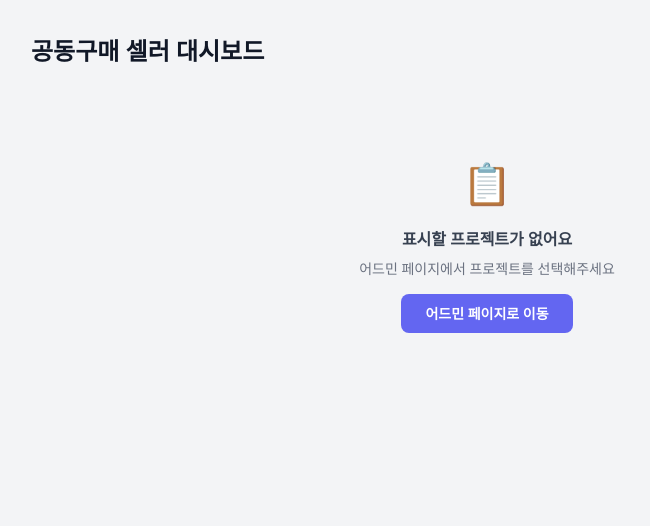
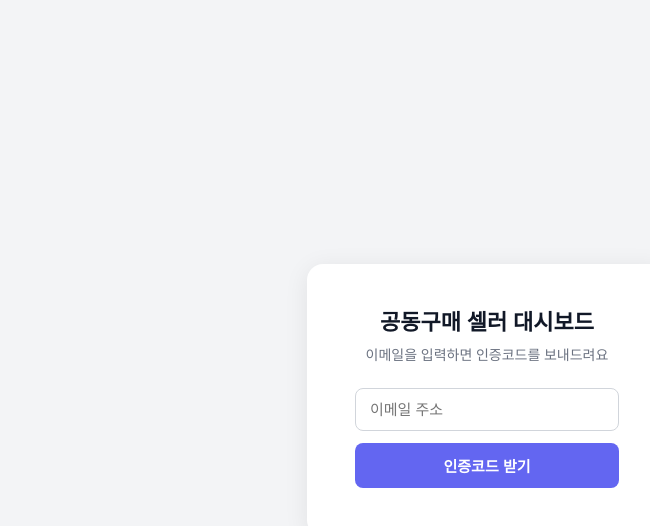
Before and after one commit to sihyunkim-netizen/seller-dashboard, a React (Vite) app: page / in a window 1280 px wide. Shown: the top 526 px of the page, without its empty margins (153-803 px from the left). Built offline with nearby package versions, Linux system fonts and the light colour scheme.

Commit message:
feat: add Supabase auth - Google OAuth for admin, OTP for sellers

```diff
--- a/src/App.tsx
+++ b/src/App.tsx
@@ -10,7 +10,6 @@ import {
   YAxis,
   CartesianGrid,
   Tooltip,
-  Legend,
   ResponsiveContainer,
 } from 'recharts'
 import './App.css'
@@ -92,7 +91,7 @@ type GlobalStats = {
 }
 
 function MainTab({ data, hideExtras }: { data: DashboardData; hideExtras?: boolean }) {
-  const { kpi, options, links, daily, hourly } = data
+  const { kpi, links, daily, hourly } = data
   const [stats, setStats] = useState<GlobalStats | null>(null)
 
   useEffect(() => {
@@ -158,20 +157,7 @@ function MainTab({ data, hideExtras }: { data: DashboardData; hideExtras?: boole
     actionMessages.push(`마감 임박 콘텐츠로 한정된 혜택임을 강조해보세요!`)
   }
 
-  // 첫날 예약이 전체의 70% 이상
-  if (kpi.총예약건수 > 0 && firstDayCount / kpi.총예약건수 >= 0.7) {
-    actionMessages.push(`첫날 예약이 전체의 70%를 차지하고 있어요. 오픈 효과 이후 추가 콘텐츠로 재점화가 필요한 시점이에요`)
-  }
 
-  // 취소율 평균 비교
-  if (stats?.avg취소율 != null) {
-    const diff = parseFloat((kpi.취소율 - stats.avg취소율).toFixed(1))
-    if (diff < 0) {
-      actionMessages.push(`평균치에 비해 ${Math.abs(diff)}%p 낮아요. 현재 전략을 유지하세요!`)
-    } else if (diff > 0) {
-      actionMessages.push(`평균치에 비해 ${diff}%p 높아요. 추가 콘텐츠 발행으로 새로운 예약을 받아보세요.`)
-    }
-  }
 
   // 첫날 예약 평균 비교
   if (stats?.avg첫날예약건수 != null && firstDayCount > stats.avg첫날예약건수) {
--- /dev/null
+++ b/src/components/AdminAuth.tsx
@@ -0,0 +1,77 @@
+import { useEffect, useState } from 'react'
+import { supabase } from '../lib/supabase'
+import type { Session } from '@supabase/supabase-js'
+
+export default function AdminAuth({ children }: { children: React.ReactNode }) {
+  const [session, setSession] = useState<Session | null | undefined>(undefined)
+  const [error, setError] = useState('')
+
+  useEffect(() => {
+    supabase.auth.getSession().then(({ data }) => {
+      const s = data.session
+      if (s && !s.user.email?.endsWith('@myrealtrip.com')) {
+        supabase.auth.signOut()
+        setError('myrealtrip.com 이메일만 접근할 수 있어요.')
+        setSession(null)
+      } else {
+        setSession(s)
+      }
+    })
+
+    const { data: listener } = supabase.auth.onAuthStateChange((_event, s) => {
+      if (s && !s.user.email?.endsWith('@myrealtrip.com')) {
+        supabase.auth.signOut()
+        setError('myrealtrip.com 이메일만 접근할 수 있어요.')
+        setSession(null)
+      } else {
+        setSession(s)
+      }
+    })
+
+    return () => listener.subscription.unsubscribe()
+  }, [])
+
+  if (session === undefined) return <div style={loadingStyle}>로딩 중...</div>
+
+  if (!session) {
+    return (
+      <div style={centerStyle}>
+        <div style={boxStyle}>
+          <div style={{ fontSize: 22, fontWeight: 700, marginBottom: 8 }}>어드민</div>
+          <div style={{ fontSize: 14, color: '#6b7280', marginBottom: 24 }}>
+            myrealtrip.com 계정으로 로그인해주세요
+          </div>
+          {error && <div style={errorStyle}>{error}</div>}
+          <button style={btnStyle} onClick={handleLogin}>Google로 로그인</button>
+        </div>
+      </div>
+    )
+  }
+
+  return <>{children}</>
+
+  async function handleLogin() {
+    setError('')
+    await supabase.auth.signInWithOAuth({
+      provider: 'google',
+      options: { redirectTo: window.location.origin + '/admin' },
+    })
+  }
+}
+
+const centerStyle: React.CSSProperties = {
+  minHeight: '100vh', display: 'flex', alignItems: 'center', justifyContent: 'center', background: '#f3f4f6',
+}
+const boxStyle: React.CSSProperties = {
+  background: 'white', borderRadius: 16, padding: '40px 48px', boxShadow: '0 4px 24px rgba(0,0,0,0.08)', textAlign: 'center',
+}
+const btnStyle: React.CSSProperties = {
+  background: '#6366f1', color: 'white', border: 'none', borderRadius: 8,
+  padding: '12px 32px', fontSize: 15, fontWeight: 600, cursor: 'pointer', width: '100%',
+}
+const errorStyle: React.CSSProperties = {
+  background: '#fee2e2', color: '#ef4444', borderRadius: 8, padding: '10px 14px', fontSize: 13, marginBottom: 16,
+}
+const loadingStyle: React.CSSProperties = {
+  minHeight: '100vh', display: 'flex', alignItems: 'center', justifyContent: 'center', color: '#9ca3af',
+}
--- /dev/null
+++ b/src/components/SellerAuth.tsx
@@ -0,0 +1,138 @@
+import { useEffect, useState } from 'react'
+import { supabase } from '../lib/supabase'
+import type { Session } from '@supabase/supabase-js'
+
+export default function SellerAuth({ children }: { children: React.ReactNode }) {
+  const [session, setSession] = useState<Session | null | undefined>(undefined)
+  const [step, setStep] = useState<'email' | 'otp'>('email')
+  const [email, setEmail] = useState('')
+  const [otp, setOtp] = useState('')
+  const [loading, setLoading] = useState(false)
+  const [error, setError] = useState('')
+
+  useEffect(() => {
+    supabase.auth.getSession().then(({ data }) => setSession(data.session))
+    const { data: listener } = supabase.auth.onAuthStateChange((_e, s) => setSession(s))
+    return () => listener.subscription.unsubscribe()
+  }, [])
+
+  if (session === undefined) return <div style={loadingStyle}>로딩 중...</div>
+  if (session) return <>{children}</>
+
+  async function handleSendOtp() {
+    setError('')
+    setLoading(true)
+    try {
+      // 등록된 셀러 이메일인지 확인
+      const { data, error: fetchErr } = await supabase
+        .from('allowed_sellers')
+        .select('email')
+        .eq('email', email.toLowerCase().trim())
+        .maybeSingle()
+
+      if (fetchErr || !data) {
+        setError('등록되지 않은 이메일이에요. 담당자에게 문의해주세요.')
+        setLoading(false)
+        return
+      }
+
+      const { error: otpErr } = await supabase.auth.signInWithOtp({ email: email.toLowerCase().trim() })
+      if (otpErr) throw otpErr
+      setStep('otp')
+    } catch {
+      setError('오류가 발생했어요. 다시 시도해주세요.')
+    }
+    setLoading(false)
+  }
+
+  async function handleVerifyOtp() {
+    setError('')
+    setLoading(true)
+    try {
+      const { error: verifyErr } = await supabase.auth.verifyOtp({
+        email: email.toLowerCase().trim(),
+        token: otp.trim(),
+        type: 'email',
+      })
+      if (verifyErr) throw verifyErr
+    } catch {
+      setError('인증코드가 올바르지 않아요.')
+    }
+    setLoading(false)
+  }
+
+  return (
+    <div style={centerStyle}>
+      <div style={boxStyle}>
+        <div style={{ fontSize: 22, fontWeight: 700, marginBottom: 8 }}>공동구매 셀러 대시보드</div>
+
+        {step === 'email' ? (
+          <>
+            <div style={{ fontSize: 14, color: '#6b7280', marginBottom: 24 }}>
+              이메일을 입력하면 인증코드를 보내드려요
+            </div>
+            {error && <div style={errorStyle}>{error}</div>}
+            <input
+              style={inputStyle}
+              type="email"
+              placeholder="이메일 주소"
+              value={email}
+              onChange={e => setEmail(e.target.value)}
+              onKeyDown={e => e.key === 'Enter' && handleSendOtp()}
+            />
+            <button style={btnStyle} onClick={handleSendOtp} disabled={!email || loading}>
+              {loading ? '확인 중...' : '인증코드 받기'}
+            </button>
+          </>
+        ) : (
+          <>
+            <div style={{ fontSize: 14, color: '#6b7280', marginBottom: 24 }}>
+              <strong>{email}</strong>로 발송된 6자리 코드를 입력해주세요
+            </div>
+            {error && <div style={errorStyle}>{error}</div>}
+            <input
+              style={inputStyle}
+              type="text"
+              placeholder="000000"
+              maxLength={6}
+              value={otp}
+              onChange={e => setOtp(e.target.value.replace(/\D/g, ''))}
+              onKeyDown={e => e.key === 'Enter' && handleVerifyOtp()}
+            />
+            <button style={btnStyle} onClick={handleVerifyOtp} disabled={otp.length !== 6 || loading}>
+              {loading ? '확인 중...' : '입장하기'}
+            </button>
+            <button style={backStyle} onClick={() => { setStep('email'); setError(''); setOtp('') }}>
+              이메일 다시 입력
+            </button>
+          </>
+        )}
+      </div>
+    </div>
+  )
+}
+
+const centerStyle: React.CSSProperties = {
+  minHeight: '100vh', display: 'flex', alignItems: 'center', justifyContent: 'center', background: '#f3f4f6',
+}
+const boxStyle: React.CSSProperties = {
+  background: 'white', borderRadius: 16, padding: '40px 48px', boxShadow: '0 4px 24px rgba(0,0,0,0.08)',
+  textAlign: 'center', width: 360,
+}
+const inputStyle: React.CSSProperties = {
+  width: '100%', padding: '12px 14px', border: '1px solid #d1d5db', borderRadius: 8,
+  fontSize: 15, marginBottom: 12, boxSizing: 'border-box', outline: 'none',
+}
+const btnStyle: React.CSSProperties = {
+  background: '#6366f1', color: 'white', border: 'none', borderRadius: 8,
+  padding: '12px 32px', fontSize: 15, fontWeight: 600, cursor: 'pointer', width: '100%', marginBottom: 8,
+}
+const backStyle: React.CSSProperties = {
+  background: 'none', border: 'none', color: '#9ca3af', fontSize: 13, cursor: 'pointer', marginTop: 4,
+}
+const errorStyle: React.CSSProperties = {
+  background: '#fee2e2', color: '#ef4444', borderRadius: 8, padding: '10px 14px', fontSize: 13, marginBottom: 12,
+}
+const loadingStyle: React.CSSProperties = {
+  minHeight: '100vh', display: 'flex', alignItems: 'center', justifyContent: 'center', color: '#9ca3af',
+}
--- /dev/null
+++ b/src/lib/supabase.ts
@@ -0,0 +1,6 @@
+import { createClient } from '@supabase/supabase-js'
+
+export const supabase = createClient(
+  import.meta.env.VITE_SUPABASE_URL,
+  import.meta.env.VITE_SUPABASE_ANON_KEY
+)
--- a/src/main.tsx
+++ b/src/main.tsx
@@ -4,13 +4,15 @@ import { BrowserRouter, Routes, Route } from 'react-router-dom'
 import './index.css'
 import App from './App.tsx'
 import AdminPage from './AdminPage.tsx'
+import AdminAuth from './components/AdminAuth.tsx'
+import SellerAuth from './components/SellerAuth.tsx'
 
 createRoot(document.getElementById('root')!).render(
   <StrictMode>
     <BrowserRouter>
       <Routes>
-        <Route path="/" element={<App />} />
-        <Route path="/admin" element={<AdminPage />} />
+        <Route path="/" element={<SellerAuth><App /></SellerAuth>} />
+        <Route path="/admin" element={<AdminAuth><AdminPage /></AdminAuth>} />
       </Routes>
     </BrowserRouter>
   </StrictMode>,
```
Also changed, not shown: 1 other file (tests, documents, lock files or other folders).
